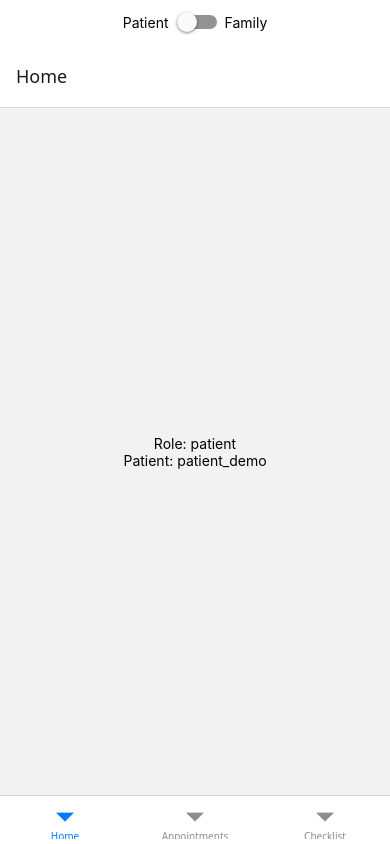
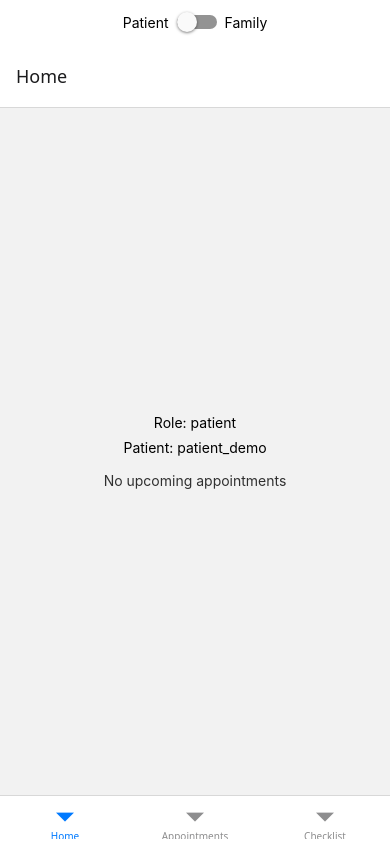
Before and after one commit to Demola-syskyn2025/transparency-for-patients-at-home, a React Native app: screen / in a window 390 px wide. Both pictures are taken after a click on the element 196 px from the left and 22 px from the top of the page. Built offline with nearby package versions, Linux system fonts and the light colour scheme.

Commit message:
feat(home): patient can open nearest upcoming appointment from Home screen; pass appointment service to HomeScreen

```diff
--- a/App.tsx
+++ b/App.tsx
@@ -136,7 +136,7 @@ function RootTabs({ role, patientId, uid }: { role: 'patient' | 'family'; patien
   return (
     <Tab.Navigator>
       <Tab.Screen name="Home">
-        {() => <HomeScreen role={role} patientId={patientId} />}
+        {() => <HomeScreen role={role} patientId={patientId} service={apptService} />}
       </Tab.Screen>
 
       <Tab.Screen name="Appointments">
--- a/src/screens/HomeScreen.tsx
+++ b/src/screens/HomeScreen.tsx
@@ -1,12 +1,46 @@
 //src/screens/HomeScreen.tsx
-import React from 'react';
-import { View, Text } from 'react-native';
+import React, { useEffect, useMemo, useState } from 'react';
+import { View, Text, Pressable } from 'react-native';
+import type { Appointment } from '../utils/types';
+import type { AppointmentService } from '../services/appointments';
+import { useNavigation } from '@react-navigation/native';
 
-export default function HomeScreen({ role, patientId }: { role: 'patient'|'family', patientId: string }) {
+export default function HomeScreen({ role, patientId, service }: { role: 'patient'|'family', patientId: string, service: AppointmentService }) {
+  const navigation = useNavigation<any>();
+  const [items, setItems] = useState<Appointment[]>([]);
+
+  useEffect(() => {
+    let alive = true;
+    service.listByPatient(patientId).then(rows => { if (alive) setItems(rows); });
+    return () => { alive = false; };
+  }, [patientId, service]);
+
+  const nextAppt = useMemo(() => {
+    const now = new Date();
+    return [...items]
+      .filter(a => new Date(a.startAt) >= now)
+      .sort((a,b)=> new Date(a.startAt).getTime() - new Date(b.startAt).getTime())[0];
+  }, [items]);
+
+  function openNext() {
+    if (!nextAppt) return;
+    navigation.navigate('AppointmentDetail', { apptId: nextAppt.id });
+  }
+
   return (
-    <View style={{flex:1, alignItems:'center', justifyContent:'center'}}>
-      <Text>Role: {role}</Text>
-      <Text>Patient: {patientId}</Text>
+    <View style={{flex:1, alignItems:'center', justifyContent:'center', padding: 16}}>
+      <Text style={{ marginBottom: 8 }}>Role: {role}</Text>
+      <Text style={{ marginBottom: 16 }}>Patient: {patientId}</Text>
+
+      {role === 'patient' ? (
+        nextAppt ? (
+          <Pressable onPress={openNext} style={{ backgroundColor: '#111', paddingHorizontal: 16, paddingVertical: 12, borderRadius: 10 }}>
+            <Text style={{ color:'#fff', fontWeight:'600' }}>View next appointment</Text>
+          </Pressable>
+        ) : (
+          <Text style={{ opacity: 0.8 }}>No upcoming appointments</Text>
+        )
+      ) : null}
     </View>
   );
 }
```
